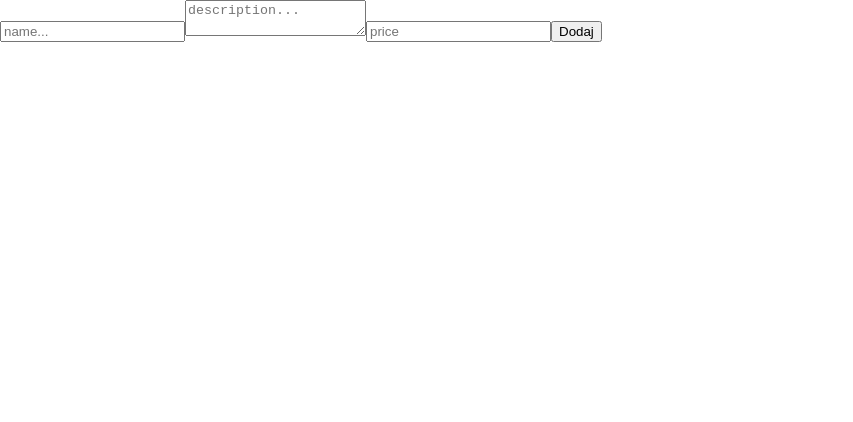
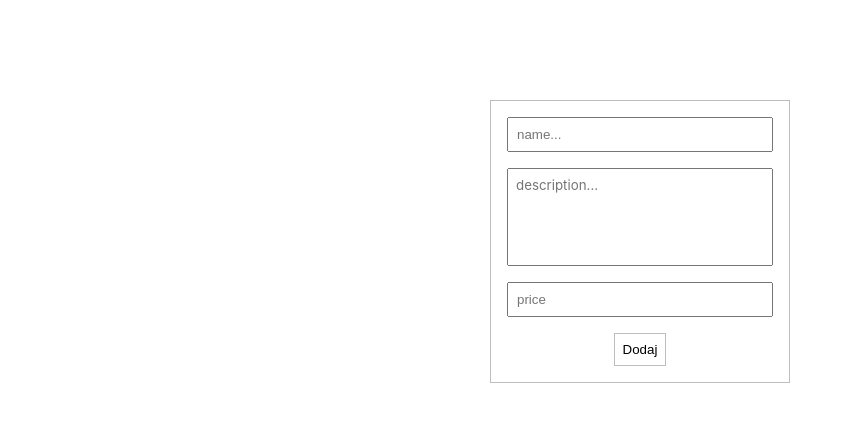
Before and after one commit to kaemil/giap, a Next.js app: page /komputer/dodaj in a window 1280 px wide. Shown: the top 422 px of the page, without its empty margins (0-853 px from the left). Built offline with nearby package versions, Linux system fonts and the light colour scheme.

Commit message:
Changing readme, self review, adding styling

```diff
--- a/pages/komputer/dodaj.js
+++ b/pages/komputer/dodaj.js
@@ -1,4 +1,6 @@
 import React, { useState } from 'react';
+
+import styles from '../../styles/ComputerCreate.module.css';
 
 const initialValue = { name: '', description: '', price: '' };
 
@@ -14,6 +16,7 @@ function ComputerCreate() {
 			},
 			body: JSON.stringify(inputValue),
 		}).then((data) => data.json());
+		setInputValue(initialValue);
 	};
 
 	const handleForm = (e) => {
@@ -25,20 +28,23 @@ function ComputerCreate() {
 	};
 
 	return (
-		<div>
-			<form onSubmit={handleSubmit}>
+		<div className={styles.container}>
+			<form onSubmit={handleSubmit} className={styles.form}>
 				<input
 					type="text"
 					name="name"
 					placeholder="name..."
 					value={inputValue.name}
 					onChange={handleForm}
+					className={styles.input}
 				></input>
 				<textarea
 					name="description"
 					placeholder="description..."
 					value={inputValue.description}
 					onChange={handleForm}
+					className={styles.textarea}
+					rows="5"
 				></textarea>
 				<input
 					type="number"
@@ -46,8 +52,11 @@ function ComputerCreate() {
 					placeholder="price"
 					value={inputValue.price}
 					onChange={handleForm}
+					className={styles.input}
 				></input>
-				<button type="submit">Dodaj</button>
+				<button type="submit" className={styles.button}>
+					Dodaj
+				</button>
 			</form>
 		</div>
 	);
--- /dev/null
+++ b/styles/ComputerCreate.module.css
@@ -0,0 +1,47 @@
+.container {
+	border: 1px solid #bdbdbd;
+	max-width: 300px;
+	padding: 1rem;
+	margin: 100px auto;
+}
+
+.form {
+	display: flex;
+	flex-direction: column;
+}
+
+.input {
+	padding: calc(1rem / 2);
+	margin-bottom: 1rem;
+}
+
+.input::-webkit-outer-spin-button,
+.input::-webkit-inner-spin-button {
+	-webkit-appearance: none;
+	margin: 0;
+}
+
+.input[type='number'] {
+	-moz-appearance: textfield;
+}
+
+.textarea {
+	font-family: -apple-system, sans-serif;
+	padding: calc(1rem / 2);
+	resize: none;
+	margin-bottom: 1rem;
+}
+
+.button {
+	width: fit-content;
+	padding: calc(1rem / 2);
+	align-self: center;
+	background-color: #ffffff;
+	outline: none;
+	border: 1px solid #bdbdbd;
+	cursor: pointer;
+}
+
+.button:hover {
+	background-color: #bdbdbd;
+}
--- /dev/null
+++ b/styles/Home.module.css
@@ -0,0 +1,24 @@
+.container {
+	border: 1px solid #bdbdbd;
+	max-width: 200px;
+	padding: 1rem;
+	margin: 100px auto;
+	display: flex;
+	flex-direction: column;
+}
+
+.button {
+	padding: 1rem;
+	background-color: #ffffff;
+	outline: none;
+	border: 1px solid #bdbdbd;
+	margin-bottom: 1rem;
+	cursor: pointer;
+}
+.button:last-child {
+	padding: 1rem;
+	margin-bottom: 0;
+}
+.button:hover {
+	background-color: #bdbdbd;
+}
--- /dev/null
+++ b/styles/SingleComputer.module.css
@@ -0,0 +1,17 @@
+.container {
+	border: 1px solid #bdbdbd;
+	max-width: 250px;
+	padding: 1rem;
+	margin: 100px auto;
+	display: flex;
+	flex-direction: column;
+}
+
+.p {
+	margin: 0;
+	margin-bottom: 1rem;
+}
+
+.span {
+	font-weight: bold;
+}
```
Also changed, not shown: pages/index.js (+10 -10 lines), pages/komputer/[id].js (+15 -4 lines), db.json (indentation only), 1 other file (tests, documents, lock files or other folders).
